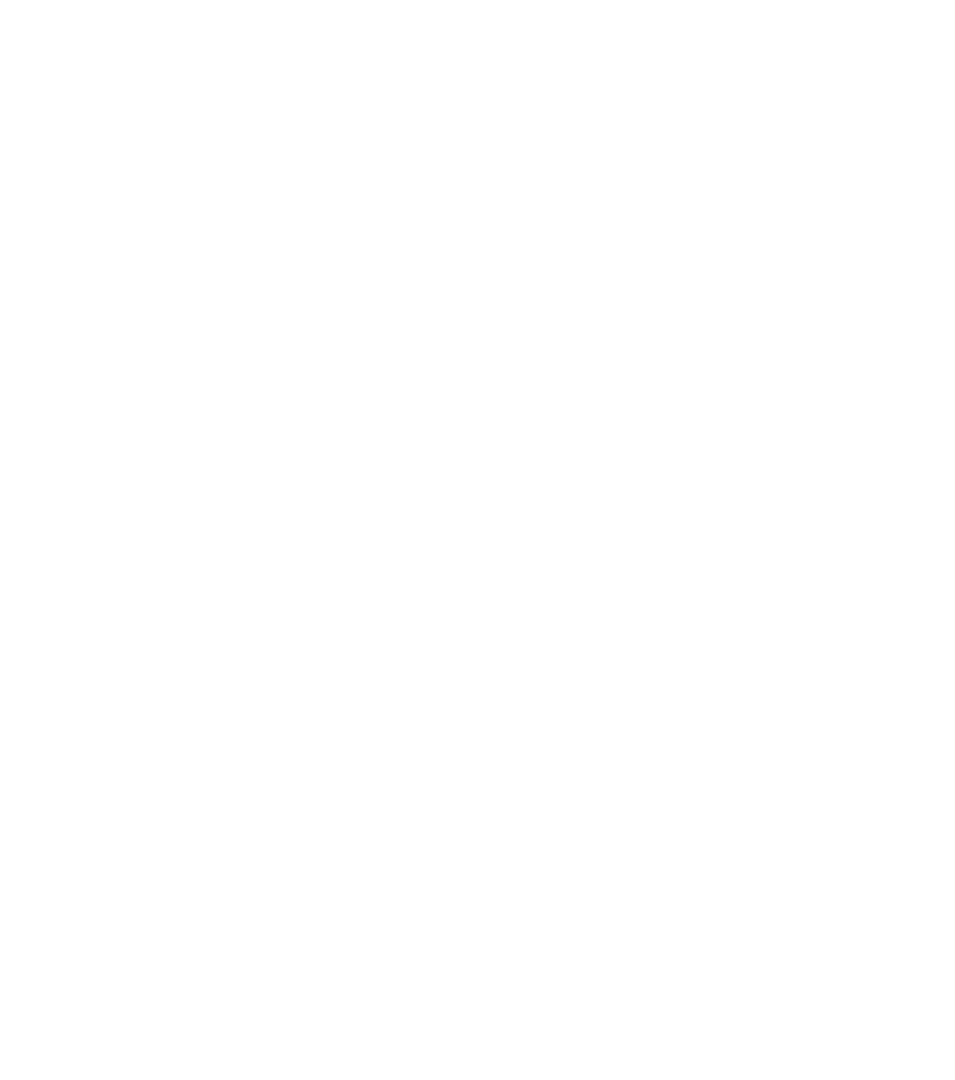
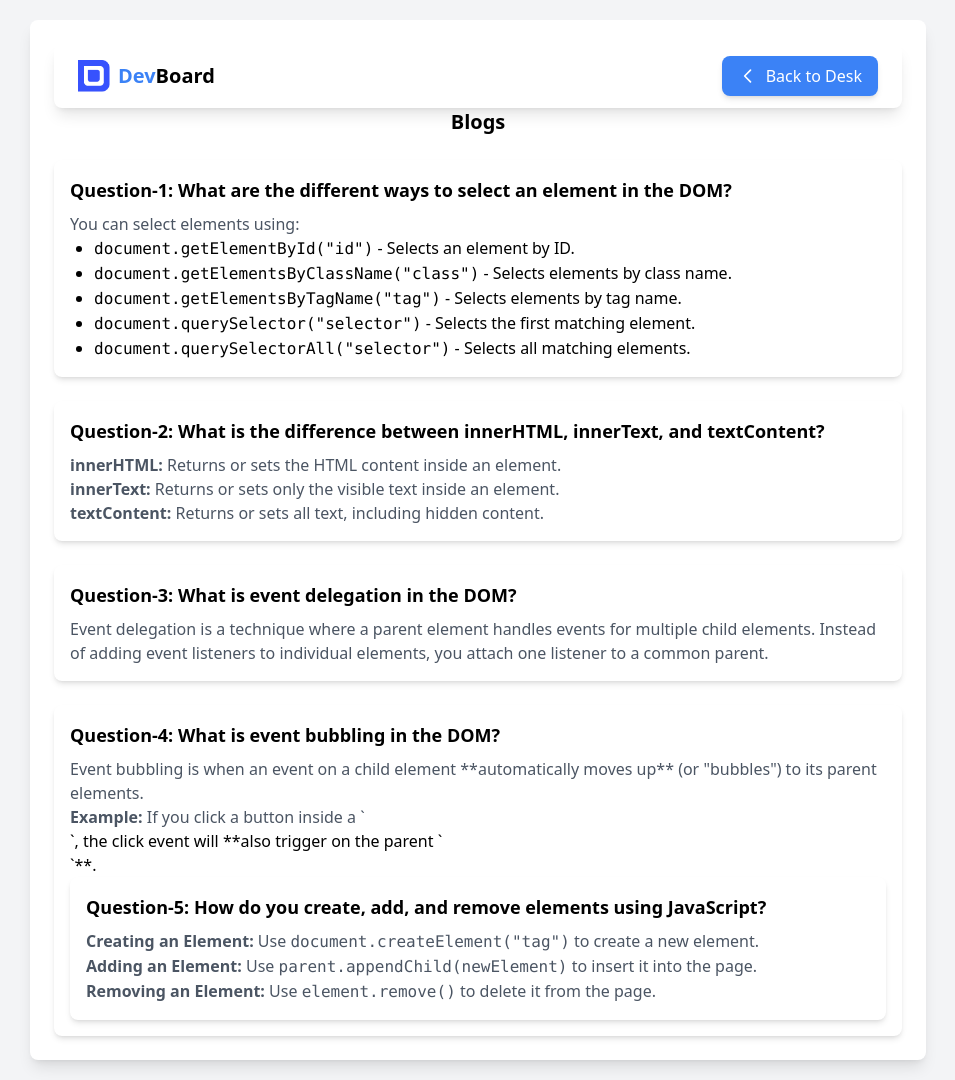
Before and after one commit to Zuhi732/A5-Dev-Board, a plain HTML site: page blog.html in a window 1280 px wide. Shown: the whole page, without its empty margins (162-1117 px from the left). Before the commit the page ends 800 px from the top, so only its background shows below. Drawn offline with nearby package versions, Linux system fonts and the light colour scheme.

Commit message:
update time

```diff
--- a/blog.html
+++ b/blog.html
@@ -0,0 +1,97 @@
+<!DOCTYPE html>
+<html lang="en">
+<head>
+    <meta charset="UTF-8">
+    <meta name="viewport" content="width=device-width, initial-scale=1.0">
+    <title>DevBoard - Blog</title>
+    <script src="https://cdn.tailwindcss.com"></script>
+</head>
+<body class="bg-gray-100 p-5">
+    <div class="max-w-4xl mx-auto bg-white shadow-lg p-6 rounded-lg">
+        <nav class="bg-white shadow-lg flex justify-between items-center px-6 py-3 rounded-lg">
+            <!-- Left Section: Logo & Title -->
+            <div class="flex items-center gap-2">
+                <!-- Logo (Make sure the path is correct) -->
+                <img src="image/logo.png" alt="Logo" class="w-8 h-8">
+                <h1 class="text-xl font-bold">
+                    <span class="text-blue-500">Dev</span>Board
+                </h1>
+            </div>
+
+            <!-- Right Section: Back to Desk Button -->
+            <button onclick="goBack()"
+                class="flex items-center gap-2 bg-blue-500 text-white px-4 py-2 rounded-lg shadow-md hover:bg-blue-600 transition duration-200">
+                <svg class="w-5 h-5" fill="none" stroke="currentColor" stroke-width="2"
+                    viewBox="0 0 24 24" xmlns="http://www.w3.org/2000/svg">
+                    <path stroke-linecap="round" stroke-linejoin="round" d="M15 19l-7-7 7-7"></path>
+                </svg>
+                Back to Desk
+            </button>
+        </nav>
+
+
+
+        <h2 class="text-xl font-bold text-center mb-6">Blogs</h2>
+        <div class="space-y-6">
+            <!-- Question 1 -->
+            <div class="bg-white shadow-md p-4 rounded-lg">
+                <h3 class="font-semibold text-lg">Question-1: What are the different ways to select an element in the DOM?</h3>
+                <p class="text-gray-600 mt-2">
+                    You can select elements using:
+                    <ul class="list-disc ml-6">
+                        <li><code>document.getElementById("id")</code> - Selects an element by ID.</li>
+                        <li><code>document.getElementsByClassName("class")</code> - Selects elements by class name.</li>
+                        <li><code>document.getElementsByTagName("tag")</code> - Selects elements by tag name.</li>
+                        <li><code>document.querySelector("selector")</code> - Selects the first matching element.</li>
+                        <li><code>document.querySelectorAll("selector")</code> - Selects all matching elements.</li>
+                    </ul>
+                </p>
+            </div>
+
+            <!-- Question 2 -->
+            <div class="bg-white shadow-md p-4 rounded-lg">
+                <h3 class="font-semibold text-lg">Question-2: What is the difference between innerHTML, innerText, and textContent?</h3>
+                <p class="text-gray-600 mt-2">
+                    <strong>innerHTML:</strong> Returns or sets the HTML content inside an element.<br>
+                    <strong>innerText:</strong> Returns or sets only the visible text inside an element.<br>
+                    <strong>textContent:</strong> Returns or sets all text, including hidden content.
+                </p>
+            </div>
+
+            <!-- Question 3 -->
+            <div class="bg-white shadow-md p-4 rounded-lg">
+                <h3 class="font-semibold text-lg">Question-3: What is event delegation in the DOM?</h3>
+                <p class="text-gray-600 mt-2">
+                    Event delegation is a technique where a parent element handles events for multiple child elements.
+                    Instead of adding event listeners to individual elements, you attach one listener to a common parent.
+                </p>
+            </div>
+
+            <!-- Question 4 -->
+            <div class="bg-white shadow-md p-4 rounded-lg">
+                <h3 class="font-semibold text-lg">Question-4: What is event bubbling in the DOM?</h3>
+                <p class="text-gray-600 mt-2">
+                    Event bubbling is when an event on a child element **automatically moves up** (or "bubbles") to its parent elements. <br>
+                    <strong>Example:</strong> If you click a button inside a `<div>`, the click event will **also trigger on the parent `<div>`**.
+                </p>
+            </div>
+
+            <!-- Question 5 -->
+            <div class="bg-white shadow-md p-4 rounded-lg">
+                <h3 class="font-semibold text-lg">Question-5: How do you create, add, and remove elements using JavaScript?</h3>
+                <p class="text-gray-600 mt-2">
+                    <strong>Creating an Element:</strong> Use <code>document.createElement("tag")</code> to create a new element. <br>
+                    <strong>Adding an Element:</strong> Use <code>parent.appendChild(newElement)</code> to insert it into the page. <br>
+                    <strong>Removing an Element:</strong> Use <code>element.remove()</code> to delete it from the page.
+                </p>
+            </div>
+        </div>
+
+
+    <script>
+        function goBack() {
+            window.location.href = "index.html";
+        }
+    </script>
+</body>
+</html>
```
Also changed, not shown: index.html (+8 -1 lines).
